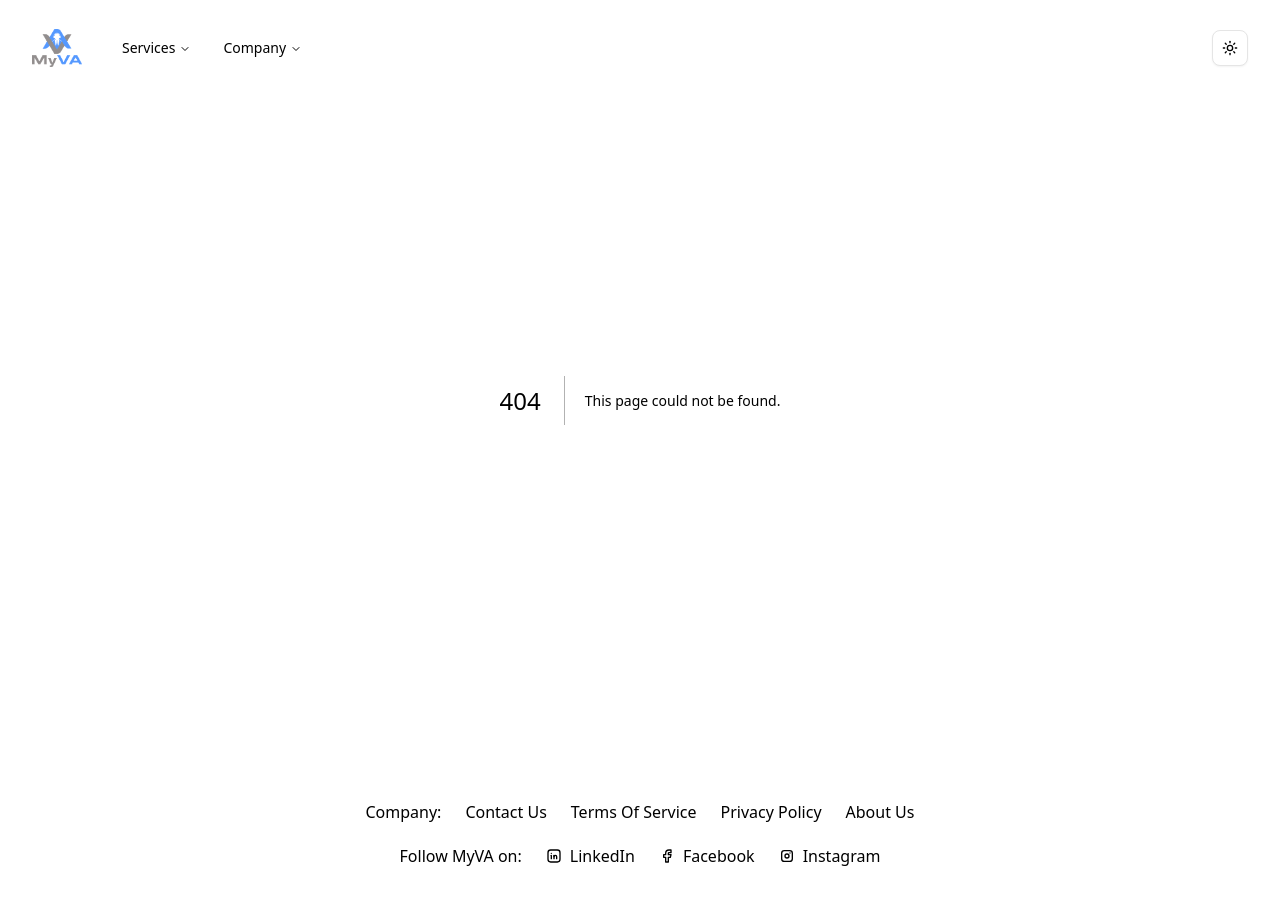
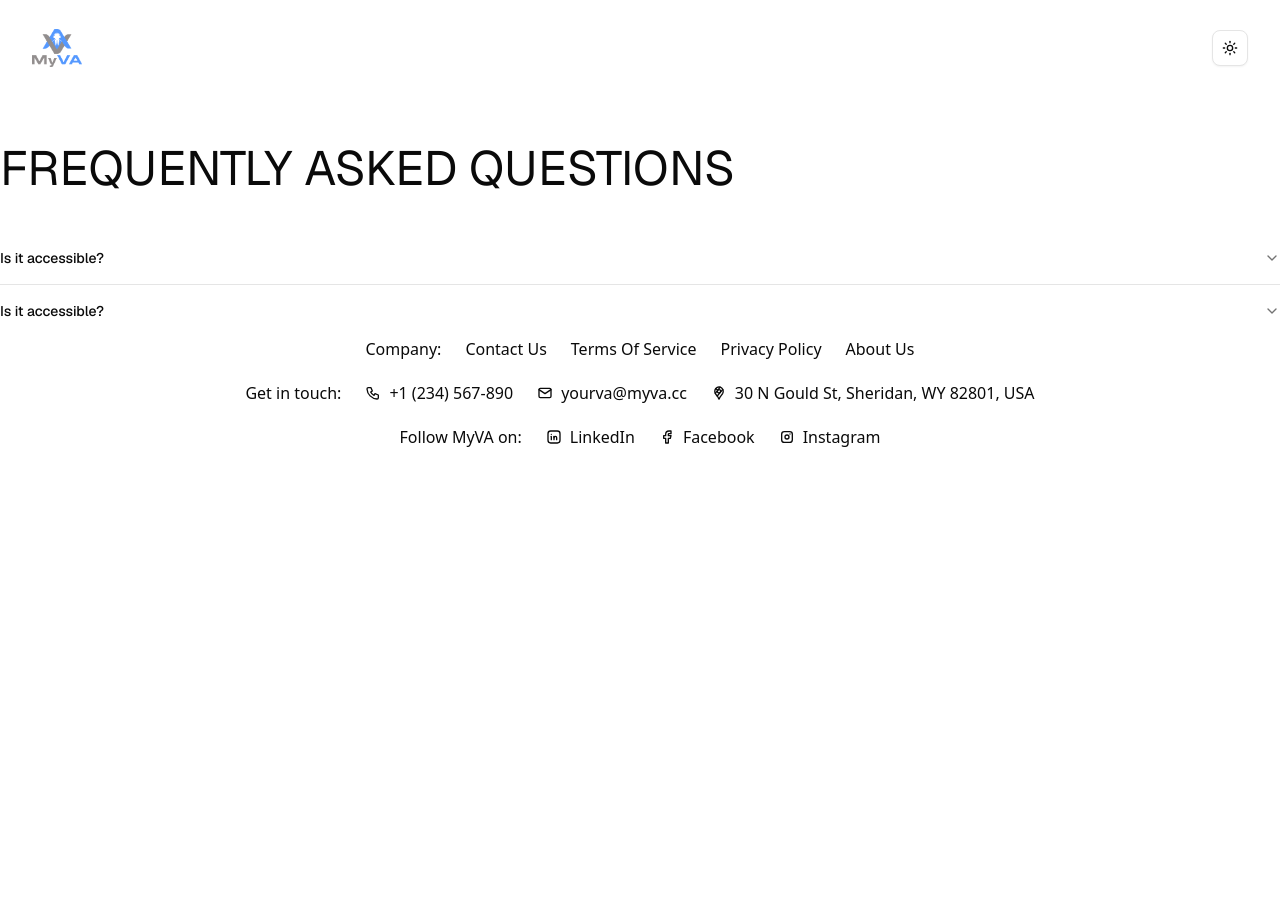
Before and after one commit to deyaxshami/myva, a Next.js app: page /contact-us in a window 1280 px wide. Before the commit this address had no page. Shown: the top 904 px of the page. After the commit the page ends 800 px from the top, so only its background shows below. Built offline with nearby package versions, Linux system fonts and the light colour scheme.

Commit message:
Update footer

```diff
--- /dev/null
+++ b/app/contact-us/page.tsx
@@ -0,0 +1,33 @@
+import {
+    Accordion,
+    AccordionContent,
+    AccordionItem,
+    AccordionTrigger,
+} from "@/components/ui/accordion"
+
+export default function Home() {
+    return (
+        <div className="mt-36 flex-col justify-center font-[family-name:var(--font-geist-sans)]">
+            <div className="m-auto  max-w-9xl mx-auto">
+                <h1 className="text-5xl my-10">
+                    FREQUENTLY ASKED QUESTIONS
+                </h1>
+                <Accordion type="single" collapsible>
+                    <AccordionItem value="item-1">
+                        <AccordionTrigger>Is it accessible?</AccordionTrigger>
+                        <AccordionContent>
+                            Yes. It adheres to the WAI-ARIA design pattern.
+                        </AccordionContent>
+                    </AccordionItem>
+                    <AccordionItem value="item-1">
+                        <AccordionTrigger>Is it accessible?</AccordionTrigger>
+                        <AccordionContent>
+                            Yes. It adheres to the WAI-ARIA design pattern.
+                        </AccordionContent>
+                    </AccordionItem>
+                </Accordion>
+            </div>
+
+        </div>
+    );
+}
--- a/components/Navbar.tsx
+++ b/components/Navbar.tsx
@@ -17,7 +17,7 @@ export default function Navbar() {
                     <Image src={logo} alt="MyVa Logo" width={50} height={50} />
                 </Link>
                 <div className="sm:flex items-center gap-6">
-                    <MyMenu />
+                    {/* <MyMenu /> */}
                 </div>
             </div>
             <div className="flex items-center gap-4">
--- a/components/OurApproach.tsx
+++ b/components/OurApproach.tsx
@@ -18,7 +18,7 @@ export default function GlowingEffectDemo() {
         <div className="relative z-20 py-10 lg:py-40 max-w-9xl mx-auto">
             <div className="px-8">
                 <h4 className="text-3xl lg:text-5xl lg:leading-tight max-w-5xl mx-auto text-center tracking-tight font-medium text-black dark:text-white">
-                    How My VA’s Personalized approach works
+                    How MyVA’s Personalized approach works
                 </h4>
 
                 <p className="text-sm lg:text-base  max-w-8xl  my-4 mx-auto text-neutral-500 text-center font-normal dark:text-neutral-300">
--- a/components/footer.tsx
+++ b/components/footer.tsx
@@ -1,4 +1,4 @@
-import { IconBrandLinkedin, IconBrandFacebook, IconBrandInstagram } from "@tabler/icons-react";
+import { IconBrandLinkedin, IconBrandFacebook, IconBrandInstagram, IconMail, IconPhone, IconBrandGoogleMaps } from "@tabler/icons-react";
 import Link from "next/link";
 
 
@@ -39,6 +39,49 @@ export default function Footer() {
                         )
                     })
                 }
+            </div>
+            <div className="row-start-3 flex gap-6 flex-wrap items-center justify-center mb-5">
+                <span>
+                    Get in touch:
+                </span>
+                <a
+                    className="flex items-center gap-2 hover:underline hover:underline-offset-4"
+                    href="tel:+1234567890"
+                >
+                    <IconPhone
+                        aria-hidden
+                        width={16}
+                        height={16}
+                    >
+                    </IconPhone>
+                    +1 (234) 567-890
+                </a>
+                <a
+                    className="flex items-center gap-2 hover:underline hover:underline-offset-4"
+                    href="mailto:yourva@myva.cc"
+                >
+                    <IconMail
+                        aria-hidden
+                        width={16}
+                        height={16}
+                    >
+                    </IconMail>
+                    yourva@myva.cc
+                </a>
+                <a
+                    className="flex items-center gap-2 hover:underline hover:underline-offset-4"
+                    href="https://www.google.com/maps?q=30+N+Gould+St,+Sheridan,+WY+82801,+USA"
+                    target="_blank"
+                    rel="noopener noreferrer"
+                >
+                    <IconBrandGoogleMaps
+                        aria-hidden
+                        width={16}
+                        height={16}
+                    >
+                    </IconBrandGoogleMaps>
+                    30 N Gould St, Sheridan, WY 82801, USA
+                </a>
             </div>
             <div className="row-start-3 flex gap-6 flex-wrap items-center justify-center mb-16">
                 <span>
--- /dev/null
+++ b/components/ui/accordion.tsx
@@ -0,0 +1,66 @@
+"use client"
+
+import * as React from "react"
+import * as AccordionPrimitive from "@radix-ui/react-accordion"
+import { ChevronDownIcon } from "lucide-react"
+
+import { cn } from "@/lib/utils"
+
+function Accordion({
+  ...props
+}: React.ComponentProps<typeof AccordionPrimitive.Root>) {
+  return <AccordionPrimitive.Root data-slot="accordion" {...props} />
+}
+
+function AccordionItem({
+  className,
+  ...props
+}: React.ComponentProps<typeof AccordionPrimitive.Item>) {
+  return (
+    <AccordionPrimitive.Item
+      data-slot="accordion-item"
+      className={cn("border-b last:border-b-0", className)}
+      {...props}
+    />
+  )
+}
+
+function AccordionTrigger({
+  className,
+  children,
+  ...props
+}: React.ComponentProps<typeof AccordionPrimitive.Trigger>) {
+  return (
+    <AccordionPrimitive.Header className="flex">
+      <AccordionPrimitive.Trigger
+        data-slot="accordion-trigger"
+        className={cn(
+          "focus-visible:border-ring focus-visible:ring-ring/50 flex flex-1 items-start justify-between gap-4 rounded-md py-4 text-left text-sm font-medium transition-all outline-none hover:underline focus-visible:ring-[3px] disabled:pointer-events-none disabled:opacity-50 [&[data-state=open]>svg]:rotate-180",
+          className
+        )}
+        {...props}
+      >
+        {children}
+        <ChevronDownIcon className="text-muted-foreground pointer-events-none size-4 shrink-0 translate-y-0.5 transition-transform duration-200" />
+      </AccordionPrimitive.Trigger>
+    </AccordionPrimitive.Header>
+  )
+}
+
+function AccordionContent({
+  className,
+  children,
+  ...props
+}: React.ComponentProps<typeof AccordionPrimitive.Content>) {
+  return (
+    <AccordionPrimitive.Content
+      data-slot="accordion-content"
+      className="data-[state=closed]:animate-accordion-up data-[state=open]:animate-accordion-down overflow-hidden text-sm"
+      {...props}
+    >
+      <div className={cn("pt-0 pb-4", className)}>{children}</div>
+    </AccordionPrimitive.Content>
+  )
+}
+
+export { Accordion, AccordionItem, AccordionTrigger, AccordionContent }
--- a/package.json
+++ b/package.json
@@ -9,6 +9,7 @@
     "lint": "next lint"
   },
   "dependencies": {
+    "@radix-ui/react-accordion": "^1.2.3",
     "@radix-ui/react-dropdown-menu": "^2.1.6",
     "@radix-ui/react-navigation-menu": "^1.2.5",
     "@radix-ui/react-slot": "^1.1.2",
```
Also changed, not shown: 1 other file (tests, documents, lock files or other folders).
